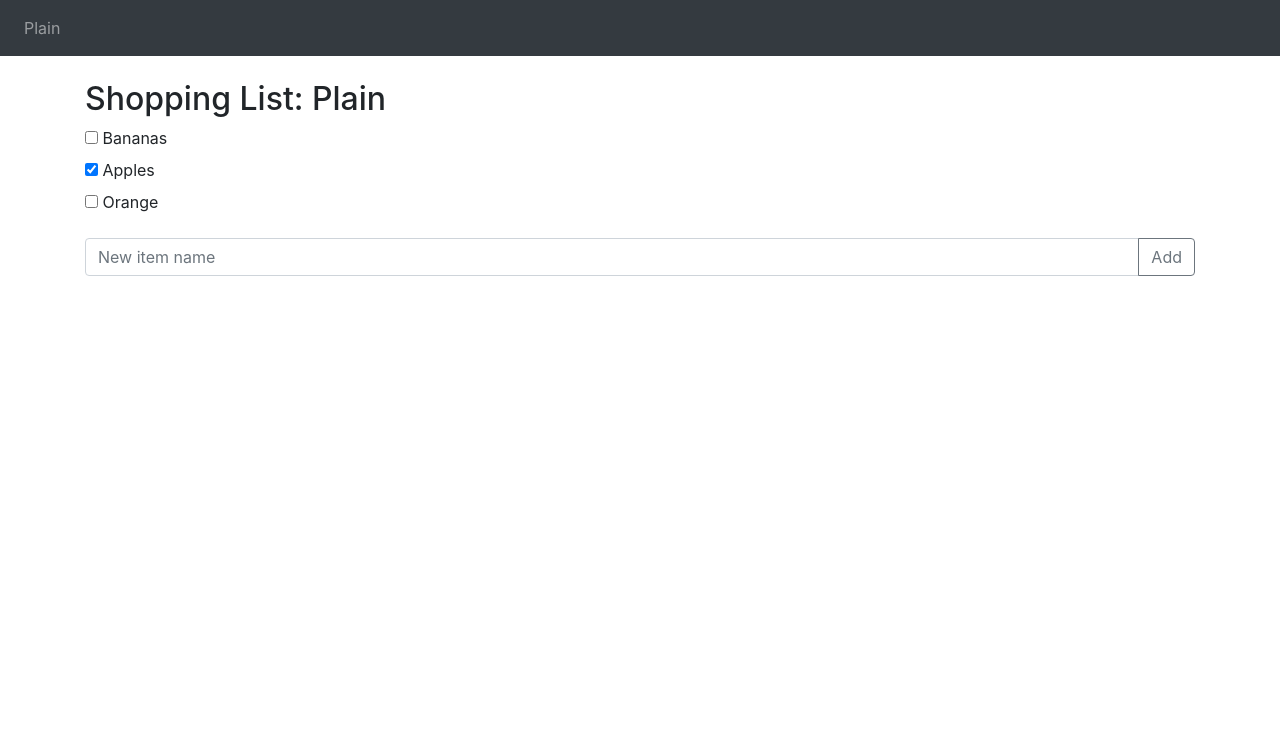
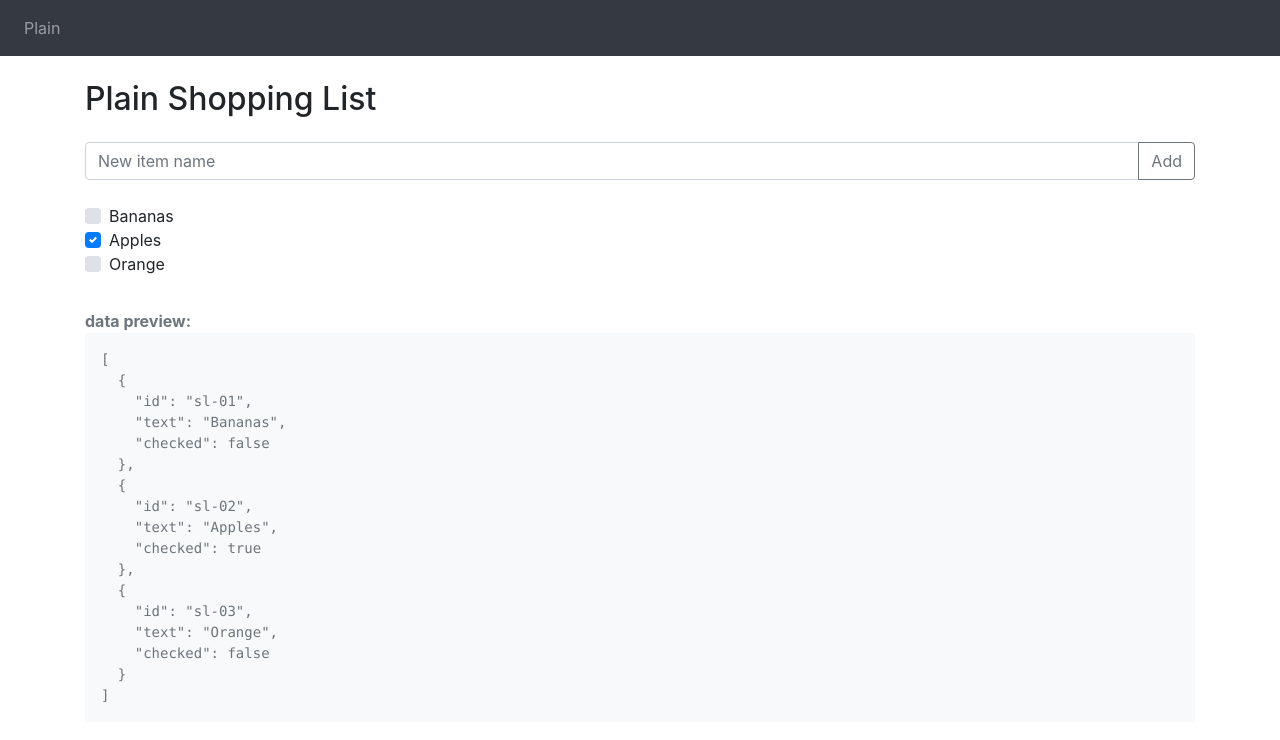
Before and after one commit to cichy380/shopping-list-vue-test-project, a Vue app: page /#/plain in a window 1280 px wide. Shown: the top 740 px of the page. Built offline with nearby package versions, Linux system fonts and the light colour scheme.

Commit message:
Changed styles of view

```diff
--- a/src/components/ShoppingListPlain.vue
+++ b/src/components/ShoppingListPlain.vue
@@ -1,16 +1,8 @@
 <template>
   <div class="container pt-4 pb-4">
-    <h2>{{ title }}</h2>
-    <ul class="list-unstyled">
-      <li v-for="item in items" :key="item.text" :class="{'removed':item.checked}">
-        <div class="checkbox">
-          <label>
-            <input type="checkbox" v-model="item.checked" /> {{ item.text }}
-          </label>
-        </div>
-      </li>
-    </ul>
-    <form @submit.prevent="addItem">
+    <h2 class="mb-4">{{ title }}</h2>
+
+    <form @submit.prevent="addItem" class="mb-4">
       <div class="input-group">
         <input v-model="newItem" placeholder="New item name" type="text" class="form-control">
         <div class="input-group-append">
@@ -18,17 +10,33 @@
         </div>
       </div>
     </form>
+
+    <ul class="list-unstyled">
+      <li v-for="item in items" :key="item.id" :class="{'removed':item.checked}">
+        <div class="custom-control custom-checkbox">
+
+            <input type="checkbox" v-model="item.checked" class="custom-control-input" :id="item.id" />
+            <label class="custom-control-label" :for="item.id">{{ item.text }}</label>
+
+        </div>
+      </li>
+    </ul>
+
+    <hr class="invisible">
+
+    <strong class="text-muted">data preview:</strong>
+    <pre class="p-3 bg-light text-muted"><code>{{ items }}</code></pre>
   </div>
 </template>
 
 <script>
 var data = {
   items: [
-    {text: 'Bananas', checked: false},
-    {text: 'Apples', checked: true},
-    {text: 'Orange', checked: false}
+    {id: 'sl-01', text: 'Bananas', checked: false},
+    {id: 'sl-02', text: 'Apples', checked: true},
+    {id: 'sl-03', text: 'Orange', checked: false}
   ],
-  title: 'Shopping List: Plain',
+  title: 'Plain Shopping List',
   newItem: ''
 }
 
@@ -39,10 +47,15 @@ export default {
   },
   methods: {
     addItem: function () {
-      this.items.push({
-        text: this.newItem,
-        checked: false
-      })
+      let text = this.newItem.trim()
+
+      if (text) {
+        this.items.push({
+          text: text,
+          checked: false
+        })
+        this.newItem = ''
+      }
     }
   }
 }
```
